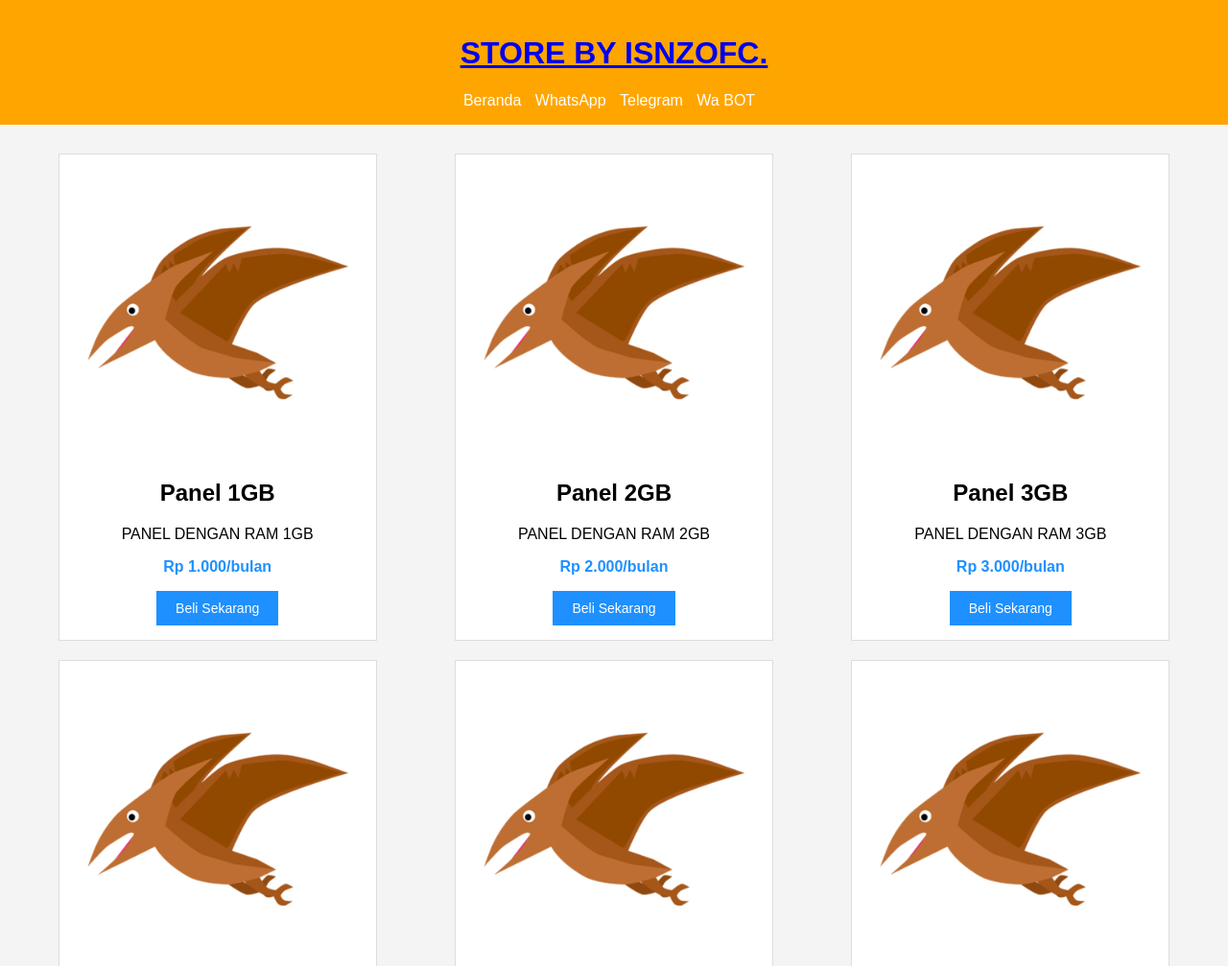
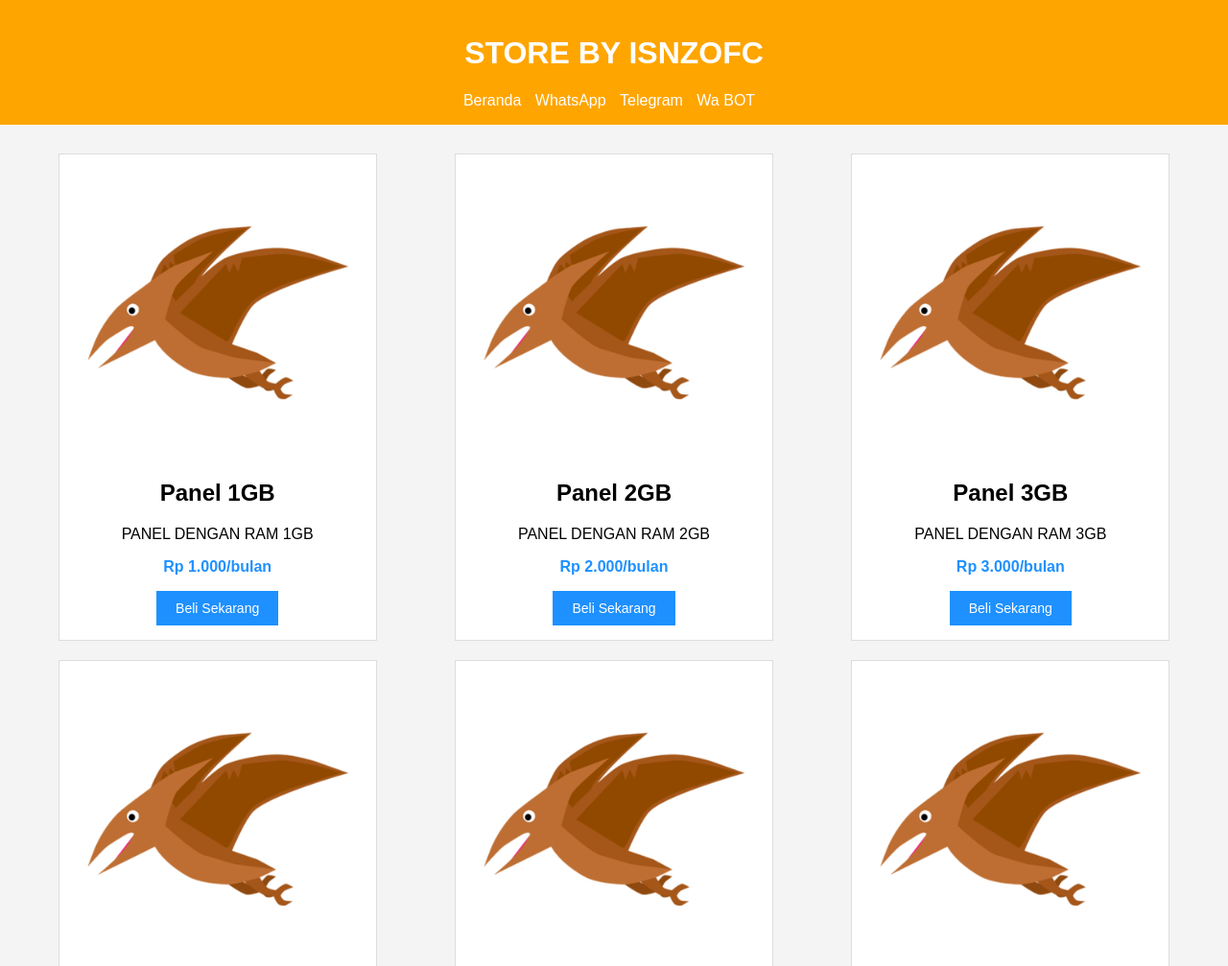
Before and after one commit to isnaganteng/isnaganteng.github.io, a plain HTML site: page index.html in a window 1280 px wide. Shown: the top 1007 px of the page at 96% size. Drawn offline with Linux system fonts and the light colour scheme.

Commit message:
Update index.html

```diff
--- a/index.html
+++ b/index.html
@@ -35,8 +35,6 @@
             color: white;
 
             padding: 1em;
-
-            text-decoration: none;
 
         }
 
@@ -146,6 +144,18 @@
 
         }
 
+        .judul {
+            text-decoration: none;
+
+            color: white;
+        }
+
+        .ptr {
+            text-decoration: none;
+
+            color: white;
+        }
+
 
 
 
@@ -160,7 +170,7 @@
 
     <header>
 
-        <h1><a href ="https://isnaganteng.github.io">STORE BY  ISNZOFC. </a> </h1>
+        <h1><a class="judul" href ="https://isnaganteng.github.io">STORE BY  ISNZOFC </a> </h1>
 
         <nav>
 
@@ -414,7 +424,7 @@
 
     <footer>
 
-        <p>&copy; 2024 <a href ="https://github.com/isnaganteng">ISNZOFC. </a> All Rights Reserved.</p>
+        <p>&copy; 2024 <a class="ptr" href ="https://github.com/isnaganteng">ISNZOFC </a> All Rights Reserved.</p>
 
     </footer>
 
```
